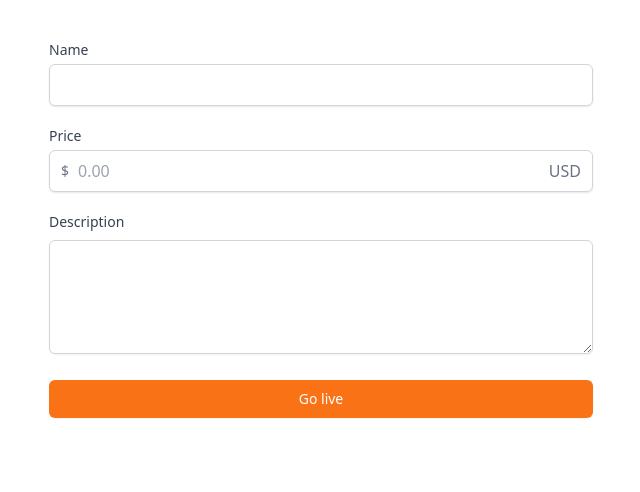
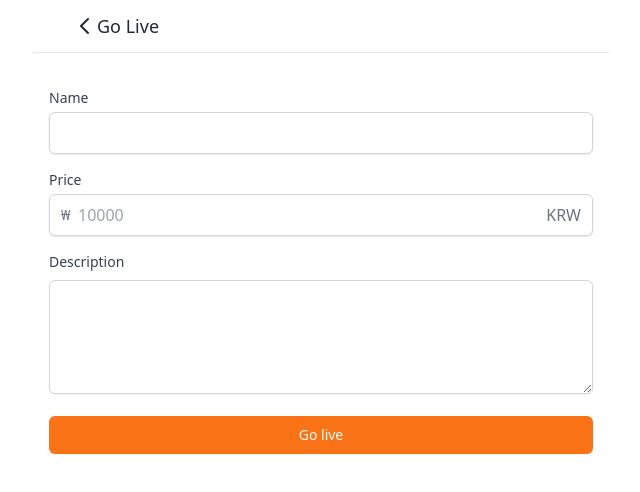
Before and after one commit to PanicBear/IWIL-carrot-market, a Next.js app: page /live/create in a window 1280 px wide. Shown: the top 492 px of the page, without its empty margins (319-959 px from the left). Built offline with nearby package versions, Linux system fonts and the light colour scheme.

Commit message:
refactor(button): extracted common code with button

```diff
--- a/components/button.tsx
+++ b/components/button.tsx
@@ -2,14 +2,14 @@ import { cls } from "../libs/utils";
 
 interface ButtonType {
   large?: boolean;
-  children: React.ReactNode;
+  text: string;
   [key: string]: any;
 }
 
 export default function Button({
   large = false,
   onClick,
-  children,
+  text,
   ...attrs
 }: ButtonType) {
   return (
@@ -21,7 +21,7 @@ export default function Button({
         large ? "py-3 text-base" : "py-2 text-sm "
       )}
     >
-      {children}
+      {text}
     </button>
   );
 }
--- /dev/null
+++ b/components/input.tsx
@@ -0,0 +1,60 @@
+interface InputProps {
+  name: string;
+  label: string;
+  kind?: "text" | "phone" | "price";
+  [props: string]: any;
+}
+
+export default function Input({
+  name,
+  label,
+  kind = "text",
+  ...attrs
+}: InputProps) {
+  return (
+    <div>
+      <label
+        className="mb-1 block text-sm font-medium text-gray-700"
+        htmlFor={name}
+      >
+        {label}
+      </label>
+      {kind === "text" ? (
+        <div className="rounded-md relative flex  items-center shadow-sm">
+          <input
+            id={name}
+            {...attrs}
+            className="appearance-none w-full px-3 py-2 border border-gray-300 rounded-md shadow-sm placeholder-gray-400 focus:outline-none focus:ring-orange-500 focus:border-orange-500"
+          />
+        </div>
+      ) : null}
+      {kind === "price" ? (
+        <div className="rounded-md relative flex  items-center shadow-sm">
+          <div className="absolute left-0 pointer-events-none pl-3 flex items-center justify-center">
+            <span className="text-gray-500 text-sm">₩</span>
+          </div>
+          <input
+            id={name}
+            {...attrs}
+            className="appearance-none pl-7 w-full px-3 py-2 border border-gray-300 rounded-md shadow-sm placeholder-gray-400 focus:outline-none focus:ring-orange-500 focus:border-orange-500"
+          />
+          <div className="absolute right-0 pointer-events-none pr-3 flex items-center">
+            <span className="text-gray-500">KRW</span>
+          </div>
+        </div>
+      ) : null}
+      {kind === "phone" ? (
+        <div className="flex rounded-md shadow-sm">
+          <span className="flex items-center justify-center px-3 rounded-l-md border border-r-0 border-gray-300 bg-gray-50 text-gray-500 select-none text-sm">
+            +82
+          </span>
+          <input
+            id={name}
+            {...attrs}
+            className="appearance-none w-full px-3 py-2 border border-gray-300 rounded-md rounded-l-none shadow-sm placeholder-gray-400 focus:outline-none focus:ring-orange-500 focus:border-orange-500"
+          />
+        </div>
+      ) : null}
+    </div>
+  );
+}
--- a/pages/community/write.tsx
+++ b/pages/community/write.tsx
@@ -9,7 +9,7 @@ const Write: NextPage = () => {
         rows={4}
         placeholder="Ask a question!"
       />
-      <Button>Submit</Button>
+      <Button text="Submit" />
     </form>
   );
 };
--- a/pages/enter.tsx
+++ b/pages/enter.tsx
@@ -1,24 +1,25 @@
 import { useState } from "react";
+import Button from "../components/button";
+import Input from "../components/input";
 import { cls } from "../libs/utils";
-import Button from "../components/button";
 
 export default function Enter() {
   const [method, setMethod] = useState<"email" | "phone">("email");
   const onEmailClick = () => setMethod("email");
   const onPhoneClick = () => setMethod("phone");
   return (
-    <div className="mt-16 mx-4">
+    <div className="mt-16 px-4">
       <h3 className="text-3xl font-bold text-center">Enter to Carrot</h3>
-      <div className="mt-8">
+      <div className="mt-12">
         <div className="flex flex-col items-center">
           <h5 className="text-sm text-gray-500 font-medium">Enter using:</h5>
-          <div className="grid w-full mt-8  grid-cols-2 gap-16">
+          <div className="grid  border-b  w-full mt-8 grid-cols-2 ">
             <button
               className={cls(
-                "pb-4 font-medium border-b-2",
+                "pb-4 font-medium text-sm border-b-2",
                 method === "email"
-                  ? "border-orange-500 text-orange-400"
-                  : "border-transparent text-gray-500"
+                  ? " border-orange-500 text-orange-400"
+                  : "border-transparent hover:text-gray-400 text-gray-500"
               )}
               onClick={onEmailClick}
             >
@@ -26,10 +27,10 @@ export default function Enter() {
             </button>
             <button
               className={cls(
-                "pb-4 font-medium border-b-2",
+                "pb-4 font-medium text-sm border-b-2",
                 method === "phone"
-                  ? "border-orange-500 text-orange-400"
-                  : "border-transparent text-gray-500"
+                  ? " border-orange-500 text-orange-400"
+                  : "border-transparent hover:text-gray-400 text-gray-500"
               )}
               onClick={onPhoneClick}
             >
@@ -38,36 +39,28 @@ export default function Enter() {
           </div>
         </div>
         <form className="flex flex-col mt-8 space-y-4">
-          <label htmlFor="input" className="flex-sm font-medium text-gray-700">
-            {method === "email" ? "Email address" : null}
-            {method === "phone" ? "Phone number" : null}
-          </label>
-          <div className="mt-1">
           {method === "email" ? (
-              <input
-                id="input"
+            <Input
+              name="input"
               type="email"
               className="appearance-none w-full px-3 py-2 border border-gray-300 rounded-md shadow-sm placeholder-gray-400 focus:outline-none focus:ring-orange-500 focus:border-orange-500"
+              label={"Email address"}
               required
             />
           ) : null}
           {method === "phone" ? (
-              <div className="flex rounded-md shadow-sm">
-                <span className="flex items-center justify-center px-3 rounded-l-md border border-r-0 border-gray-300 bg-gray-50 text-gray-500 select-none text-sm">
-                  +82
-                </span>
-                <input
-                  id="input"
+            <Input
+              name="input"
+              label="Phone number"
+              kind="phone"
               type="tel"
               pattern="[0-9]{2,3}[0-9]{3,4}[0-9]{4}"
-                  className="appearance-none w-full px-3 py-2 border border-gray-300 rounded-md rounded-l-none shadow-sm placeholder-gray-400 focus:outline-none focus:ring-orange-500 focus:border-orange-500"
+              placeholder="01000000000"
               required
             />
-              </div>
           ) : null}
-          </div>
-          {method === "email" ? <Button>Get login link</Button> : null}
-          {method === "phone" ? <Button>Get one-time password</Button> : null}
+          {method === "email" ? <Button text="Get login link" /> : null}
+          {method === "phone" ? <Button text="Get one-time password" /> : null}
         </form>
         <div className="mt-6">
           <div className="relative">
--- a/pages/items/[id].tsx
+++ b/pages/items/[id].tsx
@@ -31,7 +31,7 @@ const ItemDetail: NextPage = () => {
               the first motherfucker to get shot. You understand?
             </p>
             <div className="flex items-center justify-between space-x-2">
-              <Button large>Talk to seller</Button>
+              <Button large text="Talk to seller" />
               Talk to seller
               <button className="p-3 rounded-md flex items-center justify-center text-gray-400 hover:bg-gray-100 hover:text-gray-500">
                 <svg
--- a/pages/items/upload.tsx
+++ b/pages/items/upload.tsx
@@ -1,9 +1,12 @@
 import type { NextPage } from "next";
 import Button from "../../components/button";
+import Input from "../../components/input";
+import Layout from "../../components/layout";
 
 const Upload: NextPage = () => {
   return (
-    <div className="px-4 space-y-5 py-10">
+    <Layout canGoBack title="Upload Product">
+      <form className="p-4 space-y-4">
         <div>
           <label className="w-full cursor-pointer text-gray-600 hover:border-orange-500 hover:text-orange-500 flex items-center justify-center border-2 border-dashed border-gray-300 h-48 rounded-md">
             <svg
@@ -23,44 +26,14 @@ const Upload: NextPage = () => {
             <input className="hidden" type="file" />
           </label>
         </div>
-      <div>
-        <label
-          className="mb-1 block text-sm font-medium text-gray-700"
-          htmlFor="name"
-        >
-          Name
-        </label>
-        <div className="rounded-md relative flex  items-center shadow-sm">
-          <input
-            id="name"
-            type="email"
-            className="appearance-none w-full px-3 py-2 border border-gray-300 rounded-md shadow-sm placeholder-gray-400 focus:outline-none focus:ring-orange-500 focus:border-orange-500"
+        <Input name="name" label="Name" required />
+        <Input
+          name="price"
+          label="Price"
+          placeholder="1000"
+          kind="price"
           required
         />
-        </div>
-      </div>
-      <div>
-        <label
-          className="mb-1 block text-sm font-medium text-gray-700"
-          htmlFor="price"
-        >
-          Price
-        </label>
-        <div className="rounded-md relative flex  items-center shadow-sm">
-          <div className="absolute left-0 pointer-events-none pl-3 flex items-center justify-center">
-            <span className="text-gray-500 text-sm">$</span>
-          </div>
-          <input
-            id="price"
-            className="appearance-none pl-7 w-full px-3 py-2 border border-gray-300 rounded-md shadow-sm placeholder-gray-400 focus:outline-none focus:ring-orange-500 focus:border-orange-500"
-            type="text"
-            placeholder="0.00"
-          />
-          <div className="absolute right-0 pointer-events-none pr-3 flex items-center">
-            <span className="text-gray-500">USD</span>
-          </div>
-        </div>
-      </div>
         <div>
           <label
             htmlFor="description"
@@ -75,8 +48,9 @@ const Upload: NextPage = () => {
             rows={4}
           />
         </div>
-      <Button>Upload item</Button>
-    </div>
+        <Button text="Upload item" />
+      </form>
+    </Layout>
   );
 };
 
--- a/pages/live/create.tsx
+++ b/pages/live/create.tsx
@@ -1,47 +1,20 @@
 import type { NextPage } from "next";
 import Button from "../../components/button";
+import Input from "../../components/input";
+import Layout from "../../components/layout";
 
 const Create: NextPage = () => {
   return (
-    <div className=" space-y-5 py-10 px-4">
-      <div>
-        <label
-          className="mb-1 block text-sm font-medium text-gray-700"
-          htmlFor="name"
-        >
-          Name
-        </label>
-        <div className="rounded-md relative flex  items-center shadow-sm">
-          <input
-            id="name"
-            type="email"
-            className="appearance-none w-full px-3 py-2 border border-gray-300 rounded-md shadow-sm placeholder-gray-400 focus:outline-none focus:ring-orange-500 focus:border-orange-500"
+    <Layout canGoBack title="Go Live">
+      <form className="space-y-4 py-10 px-4">
+        <Input name="name" label="Name" required />
+        <Input
+          name="price"
+          label="Price"
+          placeholder="10000"
+          kind="price"
           required
         />
-        </div>
-      </div>
-      <div>
-        <label
-          className="mb-1 block text-sm font-medium text-gray-700"
-          htmlFor="price"
-        >
-          Price
-        </label>
-        <div className="rounded-md relative flex  items-center shadow-sm">
-          <div className="absolute left-0 pointer-events-none pl-3 flex items-center justify-center">
-            <span className="text-gray-500 text-sm">$</span>
-          </div>
-          <input
-            id="price"
-            className="appearance-none pl-7 w-full px-3 py-2 border border-gray-300 rounded-md shadow-sm placeholder-gray-400 focus:outline-none focus:ring-orange-500 focus:border-orange-500"
-            type="text"
-            placeholder="0.00"
-          />
-          <div className="absolute right-0 pointer-events-none pr-3 flex items-center">
-            <span className="text-gray-500">USD</span>
-          </div>
-        </div>
-      </div>
         <div>
           <label
             htmlFor="description"
@@ -55,8 +28,9 @@ const Create: NextPage = () => {
             rows={4}
           />
         </div>
-      <Button>Go live</Button>
-    </div>
+        <Button text="Go live" />
+      </form>
+    </Layout>
   );
 };
 
--- a/pages/profile/edit.tsx
+++ b/pages/profile/edit.tsx
@@ -1,48 +1,40 @@
 import type { NextPage } from "next";
 import Button from "../../components/button";
+import Input from "../../components/input";
+import Layout from "../../components/layout";
 
 const EditProfile: NextPage = () => {
   return (
-    <div className="py-10 px-4 space-y-4">
+    <Layout title="Edit Profile">
+      <form className="py-10 px-4 space-y-4">
         <div className="flex items-center space-x-3">
           <div className="w-14 h-14 rounded-full bg-slate-500" />
           <label
             htmlFor="picture"
-          className="cursor-pointer py-2 px-3 border border-gray-300 rounded-md shadow-sm text-sm font-medium focus:ring-2 focus:ring-offset-2 focus:ring-orange-500 text-gray-700"
+            className="cursor-pointer py-2 px-3 border hover:bg-gray-50 border-gray-300 rounded-md shadow-sm text-sm font-medium focus:ring-2 focus:ring-offset-2 focus:ring-orange-500 text-gray-700"
           >
             Change
-          <input id="picture" type="file" className="hidden" accept="image/*" />
+            <input
+              id="picture"
+              type="file"
+              className="hidden"
+              accept="image/*"
+            />
           </label>
         </div>
-      <div className="space-y-1">
-        <label htmlFor="email" className="text-sm font-medium text-gray-700">
-          Email address
-        </label>
-        <input
-          id="email"
-          type="email"
-          className="appearance-none w-full px-3 py-2 border border-gray-300 rounded-md shadow-sm placeholder-gray-400 focus:outline-none focus:ring-orange-500 focus:border-orange-500"
+        <Input name="email" label="Email address" type="email" required />
+        <Input
+          name="input"
+          label="Phone number"
+          kind="phone"
+          type="tel"
+          pattern="[0-9]{2,3}[0-9]{3,4}[0-9]{4}"
+          placeholder="01000000000"
           required
         />
-      </div>
-      <div className="space-y-1">
-        <label htmlFor="phone" className="text-sm font-medium text-gray-700">
-          Phone number
-        </label>
-        <div className="flex rounded-md shadow-sm">
-          <span className="flex items-center justify-center px-3 rounded-l-md border border-r-0 border-gray-300 bg-gray-50 text-gray-500 select-none text-sm">
-            +82
-          </span>
-          <input
-            id="input"
-            type="number"
-            className="appearance-none w-full px-3 py-2 border border-gray-300 rounded-md rounded-l-none shadow-sm placeholder-gray-400 focus:outline-none focus:ring-orange-500 focus:border-orange-500"
-            required
-          />
-        </div>
-      </div>
-      <Button>Update profile</Button>
-    </div>
+        <Button text="Update profile" />
+      </form>
+    </Layout>
   );
 };
 
```
Lines whose indentation alone changed are shown as unchanged.
